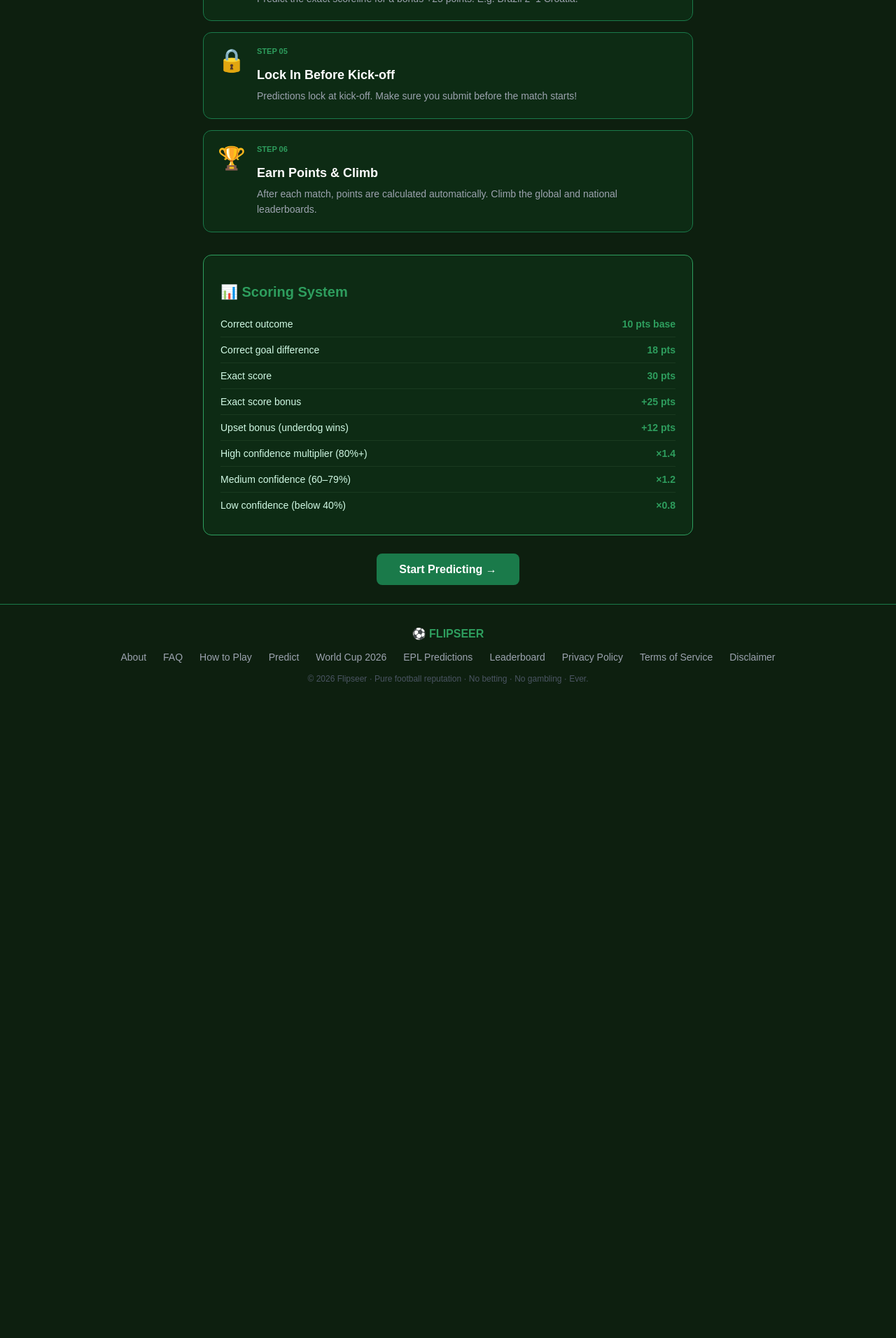
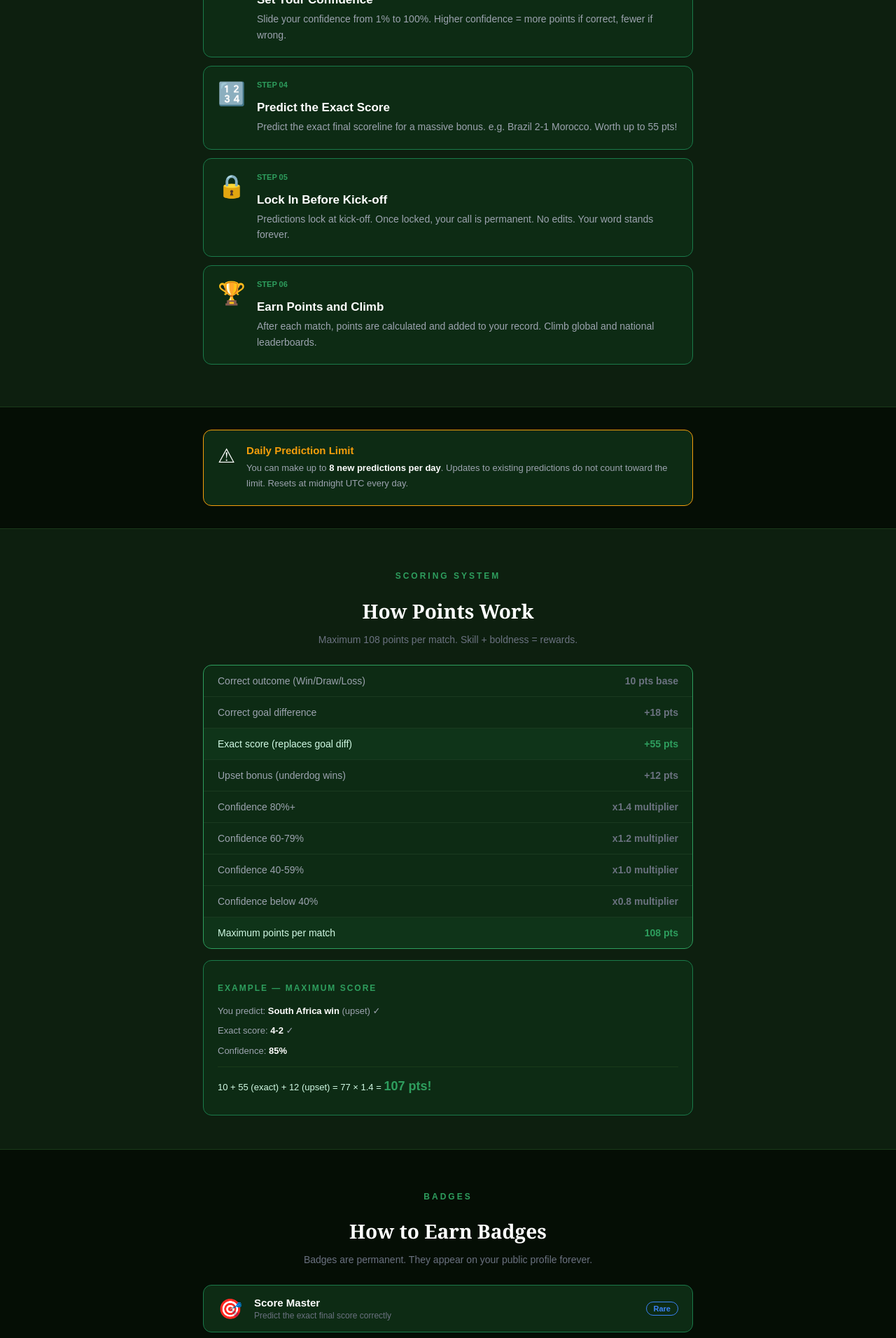
Before and after one commit to flipseer/flipseer, a Next.js app: page /how-to-play in a window 1280 px wide. Shown: the part 800-2712 px from the top of the page at 70% size. Before the commit the page ends 1809 px from the top, so only its background shows below. Built offline with nearby package versions, Linux system fonts and the light colour scheme; no server answers.

Commit message:
Update page.tsx

```diff
--- a/app/how-to-play/page.tsx
+++ b/app/how-to-play/page.tsx
@@ -1,91 +1,170 @@
+import type { Metadata } from 'next'
+
+export const metadata: Metadata = {
+  title: 'How to Play | Flipseer — Football Prediction Guide',
+  description: 'Learn how to predict football matches, earn points, and build your permanent reputation on Flipseer. Free. No betting.',
+  alternates: { canonical: 'https://flipseer.com/how-to-play' },
+}
+
 const STEPS = [
-  {
-    number: '01',
-    title: 'Sign Up',
-    description: 'Create your free Flipseer account. Set your country to compete on national leaderboards.',
-    icon: '👤',
-  },
-  {
-    number: '02',
-    title: 'Pick Your Matches',
-    description: 'Go to the Predict page and choose matches from World Cup 2026. Pick Home Win, Draw, or Away Win.',
-    icon: '⚽',
-  },
-  {
-    number: '03',
-    title: 'Set Your Confidence',
-    description: 'Slide your confidence from 1% to 100%. Higher confidence = more points if correct, fewer if wrong.',
-    icon: '🎚️',
-  },
-  {
-    number: '04',
-    title: 'Add Exact Score (Optional)',
-    description: 'Predict the exact scoreline for a bonus +25 points. E.g. Brazil 2–1 Croatia.',
-    icon: '🎯',
-  },
-  {
-    number: '05',
-    title: 'Lock In Before Kick-off',
-    description: 'Predictions lock at kick-off. Make sure you submit before the match starts!',
-    icon: '🔒',
-  },
-  {
-    number: '06',
-    title: 'Earn Points & Climb',
-    description: 'After each match, points are calculated automatically. Climb the global and national leaderboards.',
-    icon: '🏆',
-  },
-];
+  { number: '01', title: 'Sign Up Free', description: 'Create your free Flipseer account. Set your country to compete on national leaderboards.', icon: '&#x1F464;' },
+  { number: '02', title: 'Pick Your Matches', description: 'Go to the Predict page. Choose matches from World Cup 2026. Pick Home Win, Draw, or Away Win.', icon: '&#x26BD;' },
+  { number: '03', title: 'Set Your Confidence', description: 'Slide your confidence from 1% to 100%. Higher confidence = more points if correct, fewer if wrong.', icon: '&#x1F3AF;' },
+  { number: '04', title: 'Predict the Exact Score', description: 'Predict the exact final scoreline for a massive bonus. e.g. Brazil 2-1 Morocco. Worth up to 55 pts!', icon: '&#x1F522;' },
+  { number: '05', title: 'Lock In Before Kick-off', description: 'Predictions lock at kick-off. Once locked, your call is permanent. No edits. Your word stands forever.', icon: '&#x1F512;' },
+  { number: '06', title: 'Earn Points and Climb', description: 'After each match, points are calculated and added to your record. Climb global and national leaderboards.', icon: '&#x1F3C6;' },
+]
 
 const SCORING = [
-  { label: 'Correct outcome', points: '10 pts base' },
-  { label: 'Correct goal difference', points: '18 pts' },
-  { label: 'Exact score', points: '30 pts' },
-  { label: 'Exact score bonus', points: '+25 pts' },
-  { label: 'Upset bonus (underdog wins)', points: '+12 pts' },
-  { label: 'High confidence multiplier (80%+)', points: '×1.4' },
-  { label: 'Medium confidence (60–79%)', points: '×1.2' },
-  { label: 'Low confidence (below 40%)', points: '×0.8' },
-];
+  { label: 'Correct outcome (Win/Draw/Loss)', points: '10 pts base', highlight: false },
+  { label: 'Correct goal difference', points: '+18 pts', highlight: false },
+  { label: 'Exact score (replaces goal diff)', points: '+55 pts', highlight: true },
+  { label: 'Upset bonus (underdog wins)', points: '+12 pts', highlight: false },
+  { label: 'Confidence 80%+', points: 'x1.4 multiplier', highlight: false },
+  { label: 'Confidence 60-79%', points: 'x1.2 multiplier', highlight: false },
+  { label: 'Confidence 40-59%', points: 'x1.0 multiplier', highlight: false },
+  { label: 'Confidence below 40%', points: 'x0.8 multiplier', highlight: false },
+  { label: 'Maximum points per match', points: '108 pts', highlight: true },
+]
+
+const BADGES = [
+  { icon: '&#x1F3AF;', badge: 'Score Master', how: 'Predict the exact final score correctly', rarity: 'Rare' },
+  { icon: '&#x1F631;', badge: 'Upset King', how: 'Correctly predict an underdog victory', rarity: 'Rare' },
+  { icon: '&#x26A1;', badge: 'Match Hero', how: 'Earn the highest points in a single match', rarity: 'Epic' },
+  { icon: '&#x1F981;', badge: 'Bold Caller', how: 'Predict an upset with 80%+ confidence', rarity: 'Epic' },
+  { icon: '&#x1F525;', badge: 'Hot Streak x5', how: 'Get 5 correct predictions in a row', rarity: 'Uncommon' },
+  { icon: '&#x26A1;', badge: 'Hot Streak x7', how: 'Get 7 correct predictions in a row', rarity: 'Rare' },
+  { icon: '&#x1F451;', badge: 'Hot Streak x10', how: 'Get 10 correct predictions in a row', rarity: 'Legendary' },
+]
+
+const RARITY_COLORS: { [key: string]: string } = {
+  'Uncommon': '#2E9E5E',
+  'Rare': '#3B82F6',
+  'Epic': '#8B5CF6',
+  'Legendary': '#F59E0B',
+}
 
 export default function HowToPlay() {
   return (
-    <main style={{ backgroundColor: '#0D1F0F', minHeight: '100vh', fontFamily: 'Arial, sans-serif', color: 'white', padding: '40px 20px' }}>
+    <main style={{ backgroundColor: '#0D1F0F', minHeight: '100vh', fontFamily: 'Arial, sans-serif', color: 'white' }}>
+
+      {/* HERO */}
+      <section style={{ textAlign: 'center', padding: '60px 20px 40px', borderBottom: '1px solid #1A3A1A' }}>
+        <div style={{ maxWidth: '600px', margin: '0 auto' }}>
+          <p style={{ fontSize: '12px', color: '#2E9E5E', fontWeight: 'bold', letterSpacing: '3px', marginBottom: '12px' }}>GUIDE</p>
+          <h1 style={{ fontFamily: 'Georgia, serif', fontSize: '40px', marginBottom: '12px' }}>How to Play</h1>
+          <p style={{ color: '#6B7280', fontSize: '15px', lineHeight: '1.7' }}>
+            Your complete guide to predicting football matches and building your permanent reputation on Flipseer.
+          </p>
+        </div>
+      </section>
+
+      {/* STEPS */}
+      <section style={{ padding: '48px 20px', borderBottom: '1px solid #1A3A1A' }}>
         <div style={{ maxWidth: '700px', margin: '0 auto' }}>
-
-        <h1 style={{ fontFamily: 'Georgia, serif', fontSize: '36px', color: '#2E9E5E', marginBottom: '8px' }}>🎮 How to Play</h1>
-        <p style={{ color: '#6B7280', fontSize: '14px', marginBottom: '40px' }}>Your guide to building football forecasting reputation on Flipseer.</p>
-
-        {/* Steps */}
+          <p style={{ fontSize: '12px', color: '#2E9E5E', fontWeight: 'bold', letterSpacing: '3px', marginBottom: '24px', textAlign: 'center' }}>6 STEPS</p>
           {STEPS.map((step) => (
-          <div key={step.number} style={{ display: 'flex', gap: '16px', backgroundColor: '#0D2B14', border: '1px solid #1A7A4A', borderRadius: '12px', padding: '20px', marginBottom: '16px' }}>
-            <div style={{ fontSize: '32px', minWidth: '40px' }}>{step.icon}</div>
+            <div key={step.number} style={{ display: 'flex', gap: '16px', backgroundColor: '#0D2B14', border: '1px solid #1A7A4A', borderRadius: '12px', padding: '20px', marginBottom: '12px' }}>
+              <div style={{ fontSize: '32px', minWidth: '40px' }} dangerouslySetInnerHTML={{ __html: step.icon }} />
               <div>
                 <div style={{ fontSize: '11px', color: '#2E9E5E', fontWeight: 'bold', marginBottom: '4px' }}>STEP {step.number}</div>
-              <h3 style={{ fontSize: '18px', marginBottom: '8px' }}>{step.title}</h3>
+                <h3 style={{ fontSize: '17px', marginBottom: '6px', color: 'white' }}>{step.title}</h3>
                 <p style={{ color: '#9CA3AF', fontSize: '14px', lineHeight: '1.6', margin: 0 }}>{step.description}</p>
               </div>
             </div>
           ))}
+        </div>
+      </section>
 
-        {/* Scoring */}
-        <div style={{ backgroundColor: '#0D2B14', border: '1px solid #2E9E5E', borderRadius: '12px', padding: '24px', marginTop: '32px', marginBottom: '40px' }}>
-          <h2 style={{ fontSize: '20px', color: '#2E9E5E', marginBottom: '16px' }}>📊 Scoring System</h2>
+      {/* DAILY LIMIT */}
+      <section style={{ padding: '32px 20px', backgroundColor: '#050E05', borderBottom: '1px solid #1A3A1A' }}>
+        <div style={{ maxWidth: '700px', margin: '0 auto' }}>
+          <div style={{ backgroundColor: '#0D2B14', border: '1px solid #F59E0B', borderRadius: '12px', padding: '20px', display: 'flex', gap: '16px', alignItems: 'flex-start' }}>
+            <div style={{ fontSize: '28px' }}>&#x26A0;</div>
+            <div>
+              <div style={{ fontSize: '15px', fontWeight: 'bold', color: '#F59E0B', marginBottom: '6px' }}>Daily Prediction Limit</div>
+              <p style={{ color: '#9CA3AF', fontSize: '13px', lineHeight: '1.7', margin: 0 }}>
+                You can make up to <strong style={{ color: 'white' }}>8 new predictions per day</strong>. Updates to existing predictions do not count toward the limit. Resets at midnight UTC every day.
+              </p>
+            </div>
+          </div>
+        </div>
+      </section>
+
+      {/* SCORING */}
+      <section style={{ padding: '48px 20px', borderBottom: '1px solid #1A3A1A' }}>
+        <div style={{ maxWidth: '700px', margin: '0 auto' }}>
+          <p style={{ fontSize: '12px', color: '#2E9E5E', fontWeight: 'bold', letterSpacing: '3px', marginBottom: '12px', textAlign: 'center' }}>SCORING SYSTEM</p>
+          <h2 style={{ fontFamily: 'Georgia, serif', fontSize: '28px', textAlign: 'center', marginBottom: '8px' }}>How Points Work</h2>
+          <p style={{ color: '#6B7280', fontSize: '14px', textAlign: 'center', marginBottom: '28px' }}>Maximum 108 points per match. Skill + boldness = rewards.</p>
+          <div style={{ backgroundColor: '#0D2B14', border: '1px solid #2E9E5E', borderRadius: '12px', overflow: 'hidden', marginBottom: '16px' }}>
             {SCORING.map((row, i) => (
-            <div key={i} style={{ display: 'flex', justifyContent: 'space-between', padding: '10px 0', borderBottom: i < SCORING.length - 1 ? '1px solid #1A3A20' : 'none' }}>
-              <span style={{ color: '#D1FAE5', fontSize: '14px' }}>{row.label}</span>
-              <span style={{ color: '#2E9E5E', fontWeight: 'bold', fontSize: '14px' }}>{row.points}</span>
+              <div key={i} style={{ display: 'flex', justifyContent: 'space-between', alignItems: 'center', padding: '14px 20px', borderBottom: i < SCORING.length - 1 ? '1px solid #1A3A20' : 'none', backgroundColor: row.highlight ? 'rgba(46,158,94,0.08)' : 'transparent' }}>
+                <span style={{ color: row.highlight ? '#D1FAE5' : '#9CA3AF', fontSize: '14px' }}>{row.label}</span>
+                <span style={{ color: row.highlight ? '#2E9E5E' : '#6B7280', fontWeight: 'bold', fontSize: '14px', whiteSpace: 'nowrap', marginLeft: '16px' }}>{row.points}</span>
               </div>
             ))}
           </div>
 
-        <div style={{ textAlign: 'center' }}>
+          {/* Example */}
+          <div style={{ backgroundColor: '#0D2B14', border: '1px solid #1A7A4A', borderRadius: '12px', padding: '20px' }}>
+            <p style={{ fontSize: '12px', color: '#2E9E5E', fontWeight: 'bold', letterSpacing: '2px', marginBottom: '12px' }}>EXAMPLE &#x2014; MAXIMUM SCORE</p>
+            <div style={{ fontSize: '13px', color: '#9CA3AF', lineHeight: '2.2' }}>
+              <div>You predict: <strong style={{ color: 'white' }}>South Africa win</strong> (upset) &#x2713;</div>
+              <div>Exact score: <strong style={{ color: 'white' }}>4-2</strong> &#x2713;</div>
+              <div>Confidence: <strong style={{ color: 'white' }}>85%</strong></div>
+              <div style={{ borderTop: '1px solid #1A3A1A', marginTop: '8px', paddingTop: '8px', color: '#D1FAE5' }}>
+                10 + 55 (exact) + 12 (upset) = 77 &#xD7; 1.4 = <strong style={{ color: '#2E9E5E', fontSize: '18px' }}>107 pts!</strong>
+              </div>
+            </div>
+          </div>
+        </div>
+      </section>
+
+      {/* BADGES */}
+      <section style={{ padding: '48px 20px', backgroundColor: '#050E05', borderBottom: '1px solid #1A3A1A' }}>
+        <div style={{ maxWidth: '700px', margin: '0 auto' }}>
+          <p style={{ fontSize: '12px', color: '#2E9E5E', fontWeight: 'bold', letterSpacing: '3px', marginBottom: '12px', textAlign: 'center' }}>BADGES</p>
+          <h2 style={{ fontFamily: 'Georgia, serif', fontSize: '28px', textAlign: 'center', marginBottom: '8px' }}>How to Earn Badges</h2>
+          <p style={{ color: '#6B7280', fontSize: '14px', textAlign: 'center', marginBottom: '28px' }}>
+            Badges are permanent. They appear on your public profile forever.
+          </p>
+          <div style={{ display: 'flex', flexDirection: 'column', gap: '10px' }}>
+            {BADGES.map(({ icon, badge, how, rarity }) => (
+              <div key={badge} style={{ display: 'flex', alignItems: 'center', gap: '16px', backgroundColor: '#0D2B14', border: '1px solid #1A7A4A', borderRadius: '12px', padding: '16px 20px' }}>
+                <div style={{ fontSize: '28px', minWidth: '36px', textAlign: 'center' }} dangerouslySetInnerHTML={{ __html: icon }} />
+                <div style={{ flex: 1 }}>
+                  <div style={{ fontSize: '15px', fontWeight: 'bold', color: 'white', marginBottom: '3px' }}>{badge}</div>
+                  <div style={{ fontSize: '12px', color: '#6B7280' }}>{how}</div>
+                </div>
+                <div style={{ fontSize: '11px', fontWeight: 'bold', color: RARITY_COLORS[rarity], padding: '3px 10px', borderRadius: '999px', border: `1px solid ${RARITY_COLORS[rarity]}`, whiteSpace: 'nowrap' }}>
+                  {rarity}
+                </div>
+              </div>
+            ))}
+          </div>
+        </div>
+      </section>
+
+      {/* CTA */}
+      <section style={{ padding: '60px 20px', textAlign: 'center' }}>
+        <div style={{ maxWidth: '500px', margin: '0 auto' }}>
+          <h2 style={{ fontFamily: 'Georgia, serif', fontSize: '28px', marginBottom: '12px' }}>Ready to build your record?</h2>
+          <p style={{ color: '#6B7280', fontSize: '15px', marginBottom: '28px' }}>
+            June 11. Mexico vs South Africa. First match. Your legacy starts now.
+          </p>
+          <div style={{ display: 'flex', gap: '12px', justifyContent: 'center', flexWrap: 'wrap' }}>
             <a href="/predict" style={{ backgroundColor: '#1A7A4A', color: 'white', padding: '14px 32px', borderRadius: '8px', textDecoration: 'none', fontSize: '16px', fontWeight: 'bold' }}>
-            Start Predicting →
+              Start Predicting &#x2192;
+            </a>
+            <a href="/auth" style={{ backgroundColor: 'transparent', color: '#2E9E5E', padding: '14px 32px', borderRadius: '8px', textDecoration: 'none', fontSize: '16px', fontWeight: 'bold', border: '1px solid #2E9E5E' }}>
+              Join Free
             </a>
           </div>
+          <p style={{ color: '#4B5563', fontSize: '12px', marginTop: '14px' }}>Free. No betting. Pure football.</p>
+        </div>
+      </section>
 
-      </div>
     </main>
-  );
+  )
 }
```
Lines whose indentation alone changed are shown as unchanged.
